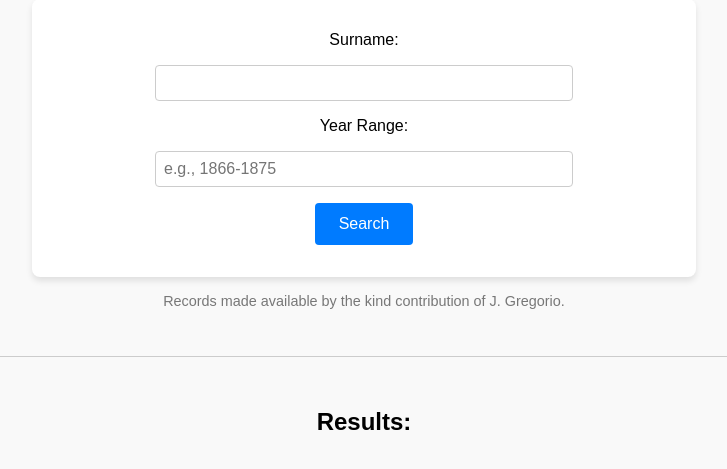
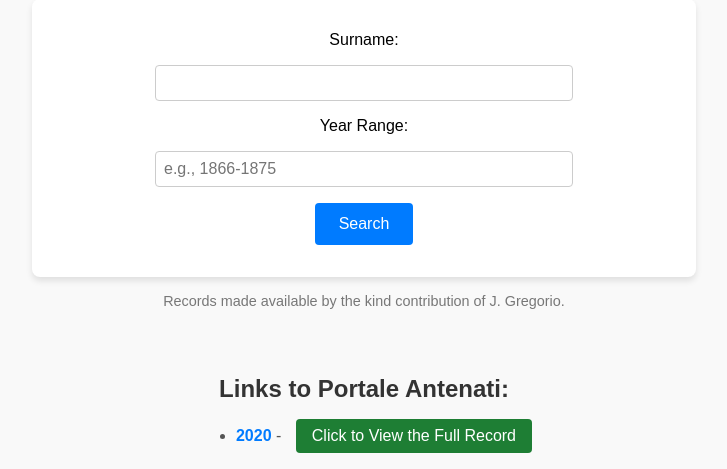
Before and after one commit to danieldias/laurino, a Flask app: template templates/index.html in a window 1280 px wide. Shown: the part 451-920 px from the top of the page, without its empty margins (276-1003 px from the left). Run offline with Flask 3, Linux system fonts and the light colour scheme; the template is opened without the code that fills it: most values are stand-ins (such as "Sample title", 1, 10 or a date in 2020).

Commit message:
New Function

```diff
--- a/app.py
+++ b/app.py
@@ -5,27 +5,32 @@ app = Flask(__name__)
 
 # Load JSON data
 data = load_data('birth.json')
-
-@app.route('/test-static')
-def test_static():
-    # Use url_for to reference the static image
-    image_url = url_for('static', filename='images/Natti 1866-75/Indice di Nati Decennale 1866-75 _cover.jpg')
-    return f'<img src="{image_url}">'
+links_data = load_data('birthlinks.json')
 
 # Home route with search form
 @app.route('/', methods=['GET', 'POST'])
 def home():
+    # Initialize variables to handle empty states
+    records = []
+    antenati_results = []
+    surname = None
+    year_range = None
+
     if request.method == 'POST':
         surname = request.form['surname']
         year_range = request.form.get('year_range', None)
 
-        # Perform search
-        records = search_records(data, surname, year_range)
+        # Perform search, now returns both records and antenati_results
+        records, antenati_results = search_records(data, surname, year_range, links_data)
 
-        # Render results
-        return render_template('index.html', records=records, surname=surname, year_range=year_range)
-
-    return render_template('index.html')
+    # Render results
+    return render_template(
+        'index.html',
+        records=records,
+        antenati_results=antenati_results,
+        surname=surname,
+        year_range=year_range
+    )
 
 
 if __name__ == '__main__':
--- a/birthlinks.json
+++ b/birthlinks.json
@@ -35,5 +35,6 @@
   "1862": "https://antenati.cultura.gov.it/ark:/12657/an_ua1014977/Ly4yVjW",
   "1863": "https://antenati.cultura.gov.it/ark:/12657/an_ua1014979/5GmGXvx",
   "1864": "https://antenati.cultura.gov.it/ark:/12657/an_ua1014981/wOvGzbY",
-  "1865": "https://antenati.cultura.gov.it/ark:/12657/an_ua969997/5vB3VVl"
+  "1865": "https://antenati.cultura.gov.it/ark:/12657/an_ua969997/5vB3VVl",
+  "1888": "https://antenati.cultura.gov.it/ark:/12657/an_ua969997/5vB3VVl"
 }
--- /dev/null
+++ b/static/styles.css
@@ -0,0 +1,159 @@
+body {
+    font-family: 'Arial', sans-serif;
+    margin: 0;
+    padding: 0;
+    display: flex;
+    flex-direction: column;
+    align-items: center;
+    justify-content: center;
+    min-height: 100vh;
+    background-color: #f9f9f9;
+}
+h1 {
+    font-size: 2.5rem;
+    margin: 0.5rem 0;
+    text-align: center;
+    text-transform: uppercase;
+    color: #333;
+}
+.subtitle {
+    font-size: 1.2rem;
+    color: #555;
+    text-align: center;
+    margin-bottom: 2rem;
+}
+form {
+    display: flex;
+    flex-direction: column;
+    align-items: center;
+    gap: 1rem;
+    background: white;
+    padding: 2rem;
+    border-radius: 8px;
+    box-shadow: 0 4px 6px rgba(0, 0, 0, 0.1);
+    width: 100%;
+    max-width: 600px;
+}
+label {
+    font-size: 1rem;
+}
+input {
+    font-size: 1rem;
+    padding: 0.5rem;
+    border: 1px solid #ccc;
+    border-radius: 4px;
+    width: 100%;
+    max-width: 400px;
+}
+button {
+    font-size: 1rem;
+    padding: 0.75rem 1.5rem;
+    background-color: #007BFF;
+    color: white;
+    border: none;
+    border-radius: 4px;
+    cursor: pointer;
+    transition: background-color 0.3s;
+}
+button:hover {
+    background-color: #0056b3;
+}
+hr {
+    width: 80%;
+    border: none;
+    border-top: 1px solid #ccc;
+    margin: 2rem 0;
+}
+.donation-section {
+    text-align: center;
+    margin-top: 2rem;
+}
+img.widescreen-image {
+    width: 100%;
+    max-width: 1200px;
+    height: 300px; /* Creates widescreen effect */
+    object-fit: cover; /* Ensures aspect ratio is preserved */
+    border-radius: 8px;
+    margin-bottom: 1rem;
+}
+.credit {
+    font-size: 0.9rem;
+    color: #777;
+    text-align: center;
+    margin-top: 1rem;
+}
+.donate-button {
+    max-width: 200px; /* Adjust size of the button */
+    width: 100%;     /* Responsive scaling */
+    height: auto;    /* Maintain aspect ratio */
+}
+.donation-section {
+    text-align: center;
+    margin-top: 0;
+    margin-bottom: 3rem; /* Space below the section */
+}
+.donation-section h2 {
+    font-size: 1.5rem;
+    margin-bottom: 1rem;
+}
+.donation-section p {
+    font-size: 1rem;
+    margin-bottom: 1rem;
+}
+.custom-donate-button {
+    display: inline-block;
+    font-size: 1rem;
+    padding: 0.75rem 1.5rem;
+    background-color: #FFC107; /* Yellow button */
+    color: #333; /* Dark text for contrast */
+    border: none;
+    border-radius: 4px;
+    text-decoration: none;
+    cursor: pointer;
+    transition: background-color 0.3s, transform 0.2s;
+    font-weight: bold;
+}
+.custom-donate-button:hover {
+    background-color: #e0a806;
+    transform: scale(1.05); /* Slight zoom effect */
+}
+.links-section {
+    margin-top: 2rem;
+    text-align: center;
+}
+
+.links-section h2 {
+    font-size: 1.5rem;
+    color: #333;
+    margin-bottom: 1rem;
+}
+
+.link-item {
+    font-size: 1rem;
+    color: #555;
+    margin-bottom: 1rem;
+}
+
+.link-item span {
+    font-weight: bold;
+    color: #007BFF; /* Blue color for the year */
+}
+
+.link-button {
+    display: inline-block;
+    font-size: 1rem;
+    margin-left: 10px; /* Space between year and button */
+    padding: 0.5rem 1rem;
+    background-color: #1e7e34; /* Darker green */
+    color: white;
+    border: none;
+    border-radius: 4px;
+    text-decoration: none;
+    cursor: pointer;
+    transition: background-color 0.3s, transform 0.2s;
+}
+
+.link-button:hover {
+    background-color: #155724; /* Even darker green on hover */
+    transform: scale(1.05); /* Slight zoom effect */
+}
--- a/templates/index.html
+++ b/templates/index.html
@@ -4,133 +4,18 @@
     <meta charset="UTF-8">
     <meta name="viewport" content="width=device-width, initial-scale=1.0">
     <title>Laurino Archive</title>
-    <style>
-        body {
-            font-family: 'Arial', sans-serif;
-            margin: 0;
-            padding: 0;
-            display: flex;
-            flex-direction: column;
-            align-items: center;
-            justify-content: center;
-            min-height: 100vh;
-            background-color: #f9f9f9;
-        }
-        h1 {
-            font-size: 2.5rem;
-            margin: 0.5rem 0;
-            text-align: center;
-            text-transform: uppercase;
-            color: #333;
-        }
-        .subtitle {
-            font-size: 1.2rem;
-            color: #555;
-            text-align: center;
-            margin-bottom: 2rem;
-        }
-        form {
-            display: flex;
-            flex-direction: column;
-            align-items: center;
-            gap: 1rem;
-            background: white;
-            padding: 2rem;
-            border-radius: 8px;
-            box-shadow: 0 4px 6px rgba(0, 0, 0, 0.1);
-            width: 100%;
-            max-width: 600px;
-        }
-        label {
-            font-size: 1rem;
-        }
-        input {
-            font-size: 1rem;
-            padding: 0.5rem;
-            border: 1px solid #ccc;
-            border-radius: 4px;
-            width: 100%;
-            max-width: 400px;
-        }
-        button {
-            font-size: 1rem;
-            padding: 0.75rem 1.5rem;
-            background-color: #007BFF;
-            color: white;
-            border: none;
-            border-radius: 4px;
-            cursor: pointer;
-            transition: background-color 0.3s;
-        }
-        button:hover {
-            background-color: #0056b3;
-        }
-        hr {
-            width: 80%;
-            border: none;
-            border-top: 1px solid #ccc;
-            margin: 2rem 0;
-        }
-        .donation-section {
-            text-align: center;
-            margin-top: 2rem;
-        }
-        img.widescreen-image {
-            width: 100%;
-            max-width: 1200px;
-            height: 300px; /* Creates widescreen effect */
-            object-fit: cover; /* Ensures aspect ratio is preserved */
-            border-radius: 8px;
-            margin-bottom: 1rem;
-        }
-        .credit {
-            font-size: 0.9rem;
-            color: #777;
-            text-align: center;
-            margin-top: 1rem;
-        }
-        .donate-button {
-            max-width: 200px; /* Adjust size of the button */
-            width: 100%;     /* Responsive scaling */
-            height: auto;    /* Maintain aspect ratio */
-        }
-         .donation-section {
-            text-align: center;
-            margin-top: 0;
-            margin-bottom: 3rem; /* Space below the section */
-
-        }
-        .donation-section h2 {
-            font-size: 1.5rem;
-            margin-bottom: 1rem;
-        }
-        .donation-section p {
-            font-size: 1rem;
-            margin-bottom: 1rem;
-        }
-        .custom-donate-button {
-            display: inline-block;
-            font-size: 1rem;
-            padding: 0.75rem 1.5rem;
-            background-color: #FFC107; /* Yellow button */
-            color: #333; /* Dark text for contrast */
-            border: none;
-            border-radius: 4px;
-            text-decoration: none;
-            cursor: pointer;
-            transition: background-color 0.3s, transform 0.2s;
-            font-weight: bold;
-        }
-        .custom-donate-button:hover {
-            background-color: #e0a806;
-            transform: scale(1.05); /* Slight zoom effect */
-        }
-    </style>
+    <!-- Link to external CSS -->
+    <link rel="stylesheet" href="{{ url_for('static', filename='styles.css') }}">
 </head>
 <body>
-    <img src="static/images/laurino.jpeg" alt="Laurino Archive" class="widescreen-image">
-    <h1>LAURINO RECORDS SEARCH</h1>
+    <!-- Header Image -->
+    <img src="{{ url_for('static', filename='images/laurino.jpeg') }}" alt="Laurino Archive" class="widescreen-image">
+
+    <!-- Title and Subtitle -->
+    <h1>Laurino Records Search</h1>
     <p class="subtitle">Search Laurino's Records from the years 1865-1905</p>
+
+    <!-- Search Form -->
     <form method="POST" action="/">
         <label for="surname">Surname:</label>
         <input type="text" id="surname" name="surname" required>
@@ -138,13 +23,30 @@
         <input type="text" id="year_range" name="year_range" placeholder="e.g., 1866-1875">
         <button type="submit">Search</button>
     </form>
+
+    <!-- Credits -->
     <p class="credit">Records made available by the kind contribution of J. Gregorio.</p>
-    <hr>
+    <!-- Matching Year Links -->
+    {% if antenati_results %}
+        <div class="links-section">
+            <h2>Links to Portale Antenati:</h2>
+            <ul>
+                {% for link in antenati_results %}
+                    <li class="link-item">
+                        <span>{{ link.year }}</span> -
+                        <a href="{{ link.link }}" target="_blank" class="link-button">Click to View the Full Record</a>
+                    </li>
+                {% endfor %}
+            </ul>
+        </div>
+    {% endif %}
+
+    <!-- Image Results -->
     {% if records %}
         {% if records is string %}
             <p>{{ records }}</p>
         {% else %}
-            <h2>Results:</h2>
+            <h2>Image Results:</h2>
             <ul>
                 {% for record in records %}
                     <li>
@@ -154,11 +56,11 @@
             </ul>
         {% endif %}
     {% endif %}
-    </hr>
+    <!-- Donation Section -->
+    <hr>
     <div class="donation-section">
         <h3>Support the Laurino Archive</h3>
         <p>Your donations help us maintain and expand this archive. Thank you for your support!</p>
-        <!-- Custom Donate Button -->
         <a href="https://www.paypal.com/donate?hosted_button_id=F87WU4KRSG25E"
            class="custom-donate-button" target="_blank" rel="noopener">
            Donate Now
```
Also changed, not shown: search.py (+49 -20 lines).
